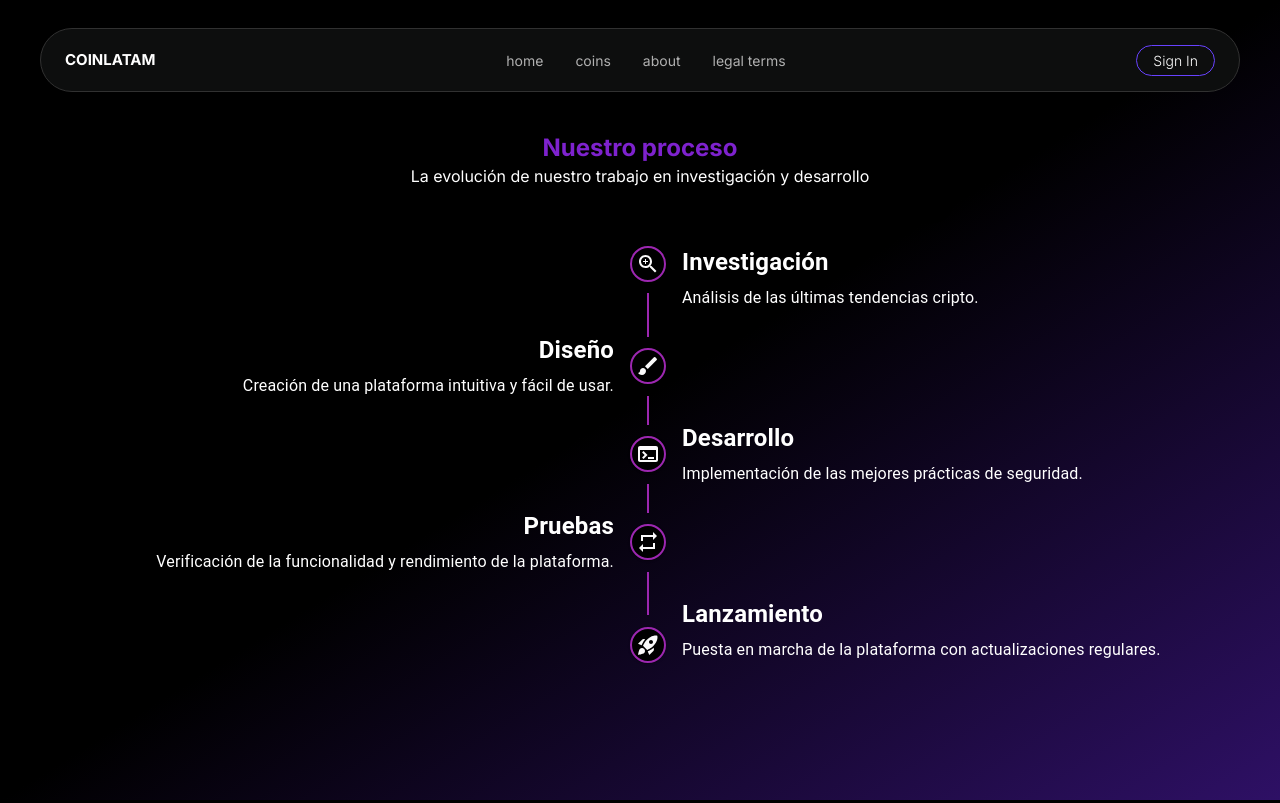
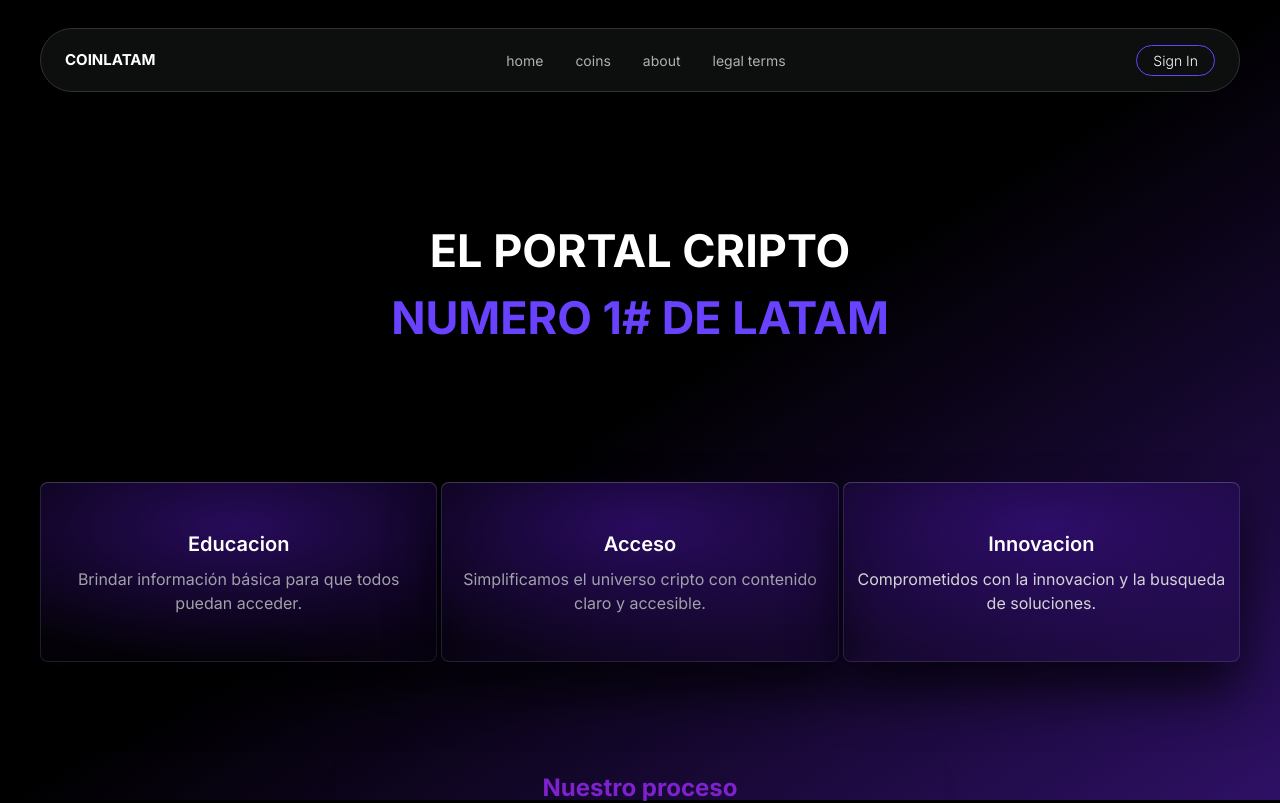
Before and after one commit to julianvidela/coin-latam, a Next.js app in the folder client/: page /pages/about in a window 1280 px wide. Shown: the top 803 px of the page. Built offline with nearby package versions, Linux system fonts and the light colour scheme; no server answers.

Commit message:
new update

```diff
--- a/client/src/app/globals.css
+++ b/client/src/app/globals.css
@@ -25,3 +25,15 @@ body {
   0px 4px 24px 0px rgba(51, 3, 129, 0.10),
   0 0 0 1px rgba(255, 255, 255, 0.192) inset;
 }
+
+.card-pro {
+  background: radial-gradient(
+    86.88% 75.47% at 50% 24.53%,
+    rgba(56, 16, 129, 0.7),
+    rgba(26, 11, 51, 0.14)
+  );
+  box-shadow: 0px 1px 0px 0px rgba(255, 255, 255, 0.1) inset,
+    0px 30px 50px 0px rgba(0, 0, 0, 0.7),
+    0px 4px 24px 0px rgba(51, 3, 129, 0.103),
+    0 0 0 1px rgba(255, 255, 255, 0.11) inset;
+}
--- a/client/src/app/layout.js
+++ b/client/src/app/layout.js
@@ -46,7 +46,8 @@ export default function RootLayout({ children }) {
         <div style={{ display: loading ? "none" : "block" }}>
           <Providers>
             <Background />
-            <NavBar />
+            <NavBar/>
+
             {children}
           </Providers>
         </div>
--- a/client/src/app/page.js
+++ b/client/src/app/page.js
@@ -1,8 +1,7 @@
 
-import { LoginNavBar } from "@/components/login/LoginNavBar";
 import HomeComponent from "../components/home/home";
 import Footer from "@/components/footer/footer";
-import Profile from "@/components/navbar/profile/profile";
+
 
 export default function Home() {
   return (
--- /dev/null
+++ b/client/src/app/pages/about/components/about/aboutSection.jsx
@@ -0,0 +1,10 @@
+const aboutSection = () => {
+    return ( <section className="h-[20rem] md:h-[16rem] w-full flex justify-center items-center text-left md:text-center mt-16">
+        <h2 className="text-[30px]  md:text-[40px] lg:text-[45px] h-[14rem] w-[60%] md:w-full lg:w-[90%] flex flex-col justify-center font-bold text-white titulo-home">
+            EL PORTAL CRIPTO
+            <span className="text-[var(--color-text-blue)]"> NUMERO 1# DE LATAM</span>
+          </h2>
+    </section> );
+}
+
+export default aboutSection;
--- /dev/null
+++ b/client/src/app/pages/about/components/article/articleSection.css
@@ -0,0 +1,11 @@
+.card-pro {
+  background: radial-gradient(
+    86.88% 75.47% at 50% 24.53%,
+    rgba(56, 16, 129, 0.7),
+    rgba(26, 11, 51, 0.14)
+  );
+  box-shadow: 0px 1px 0px 0px rgba(255, 255, 255, 0.1) inset,
+    0px 30px 50px 0px rgba(0, 0, 0, 0.7),
+    0px 4px 24px 0px rgba(51, 3, 129, 0.103),
+    0 0 0 1px rgba(255, 255, 255, 0.11) inset;
+}
--- /dev/null
+++ b/client/src/app/pages/about/components/article/articleSection.jsx
@@ -0,0 +1,30 @@
+
+
+const articleSection = () => {
+  return (
+    <section className="h-[35rem] md:h-[15rem] flex flex-col justify-center mt-10">
+      <div className="flex flex-col w-full h-[30rem] items-center justify-center md:flex-row gap-1  text-white text-center ">
+        <div className=" h-[180px] w-full rounded-lg p-3 flex flex-col justify-center md:items-center  gap-2 card-pro">
+          <h3 className="text-[20px] font-semibold">Educacion</h3>
+          <p className="text-[16px]  text-zinc-400">
+            Brindar información básica para que todos puedan acceder.
+          </p>
+        </div>
+        <div className="h-[180px] w-full rounded-lg p-3 flex flex-col justify-center  md:items-center gap-2  card-pro ">
+          <h3 className="text-[20px] font-semibold">Acceso</h3>
+          <p className="text-[16px] text-zinc-400 ">
+            Simplificamos el universo cripto con contenido claro y accesible.
+          </p>
+        </div>
+        <div className=" h-[180px] w-full rounded-lg p-3 flex flex-col justify-center  md:items-center gap-2  card-pro">
+          <h3 className="text-[20px]  font-semibold">Innovacion</h3>
+          <p className="text-[16px] text-zinc-300 ">
+            Comprometidos con la innovacion y la busqueda de soluciones.
+          </p>
+        </div>
+      </div>
+    </section>
+  );
+};
+
+export default articleSection;
--- a/client/src/app/pages/about/components/TimelineSection.jsx
+++ b/client/src/app/pages/about/components/timeline/TimelineSection.jsx
@@ -1,10 +1,10 @@
 import React from 'react';
 import "./LegalTerms.css";
-import CustomizedTimeline from './Timeline';
+import CustomizedTimeline from './timeline';
 
 const TimelineSection = () => {
   return (
-    <div className='py-6 bg-red'>
+    <div className='py-6 bg-red mt-10'>
       <div className='max-w-screen-sm mx-auto px-4'>
         <div className='p-4 mb-6 flex flex-col items-center rounded-lg shadow-lg'>
           <h2 className="text-lg lg:text-xl xl:text-2xl font-bold text-purple-700">Nuestro proceso</h2>
--- a/client/src/app/pages/about/page.jsx
+++ b/client/src/app/pages/about/page.jsx
@@ -1,11 +1,17 @@
-import TimelineSection from "./components/TimelineSection";
-
-
+import TimelineSection from "./components/timeline/TimelineSection";
+import ArticleSection from "./components/article/articleSection";
+import Footer from "@/components/footer/footer";
+import AboutSection from "./components/about/aboutSection";
 const about = () => {
     return (
         <section className="h-full m-auto max-w-[94%] w-[1200px]">
+            <AboutSection/>
 
-            <TimelineSection />
+            <ArticleSection/>
+            <TimelineSection/>
+            <Footer/>
+
+
 
         </section>
     );
--- a/client/src/components/home/hero/heroSection.jsx
+++ b/client/src/components/home/hero/heroSection.jsx
@@ -4,8 +4,8 @@ import Spline from "@splinetool/react-spline";
 
 const hero = () => {
   return (
-    <main className="h-[35rem] md:h-[60rem] lg:h-[40rem] w-full justify-center m-auto mt-4 flex flex-col lg:flex-row items-center gap-16 md:gap-6">
-      <section className="h-[20rem] lg:h-[30rem] w-full flex flex-col bg-[rgba(17, 17, 17, 0.8)] rounded-xl lg:gap-2 p-8">
+    <main className="h-[35rem] md:h-[60rem] lg:h-[35rem] w-full justify-center m-auto mt-4 flex flex-col lg:flex-row items-center gap-16 md:gap-6 lg:gap-1">
+      <section className="h-[20rem] lg:h-[30rem] w-full flex flex-col bg-[rgba(17, 17, 17, 0.8)] rounded-xl lg:gap-2 p-8 ">
         <div className=" w-[60%] md:w-full flex flex-col justify-center items-center lg:items-start ">
           <h1 className=" text-left md:text-center lg:text-left text-[30px]  md:text-[55px] lg:text-[50px] h-[14rem] w-[45%] md:w-full lg:w-[90%] flex flex-col justify-center font-bold text-white titulo-home">
             ACCEDE AL MUNDO
@@ -14,14 +14,14 @@ const hero = () => {
         </div>
 
         <div className="flex flex-col items-center lg:items-start w-full gap-6  lg:w-full">
-          <p className=" w-[70%] lg:w-[70%] text-center lg:text-left text-[#B0B0B0] text-[15px] md:text-[16px]">
+          <p className=" w-[70%] lg:w-[80%] text-center lg:text-left text-[#B0B0B0] text-[15px] md:text-[16px]">
             Obtén el valor de las criptos más utilizadas al instante y mantente
             al día con el <span className="text-white font-semibold"> mercado en tiempo real.</span>
           </p>
         </div>
       </section>
 
-      <div className="hidden h-[35rem] md:flex md:items-center">
+      <div className="hidden h-[35rem] md:flex md:items-center lg:pt-14">
         <Spline scene="https://prod.spline.design/uPLo2O4YCHePSH-k/scene.splinecode" />
       </div>
     </main>
```
Also changed, not shown: client/src/app/pages/about/components/timeline/LegalTerms.css (renamed from client/src/app/pages/about/components/LegalTerms.css), client/src/app/pages/about/components/timeline/timeline.jsx (renamed from client/src/app/pages/about/components/timeline.jsx), 1 other file (tests, documents, lock files or other folders).
